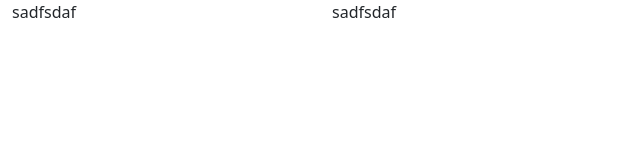
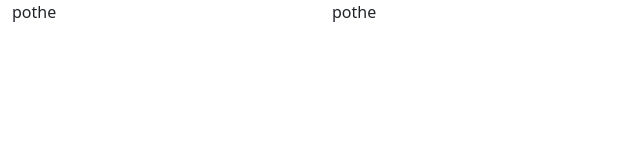
Before and after one commit to Pothe/mern-stack, a React (Create React App) app in the folder voting_app/: page / in a window 1280 px wide. Shown: the top 160 px of the page, without its empty margins (0-640 px from the left). Built offline with nearby package versions, Linux system fonts and the light colour scheme.

Commit message:
fetch data array

```diff
--- a/voting_app/src/Voting/ProductLIst/Products.js
+++ b/voting_app/src/Voting/ProductLIst/Products.js
@@ -9,8 +9,10 @@ class Product extends React.Component{
           <>
       <div className="container-fluid">
          <div className="row">
-            <div className="col-md-3">sadfsdaf</div>
-             <div className="col-md-9">sadfsdaf</div>
+            <div className="col-md-3">
+            {item.name}
+            </div>
+             <div className="col-md-9">{item.name}</div>
          </div>
 
       </div>
--- a/voting_app/src/Voting/voting_list.js
+++ b/voting_app/src/Voting/voting_list.js
@@ -4,16 +4,16 @@ import Product from "./ProductLIst/Products";
 class Voting extends React.Component{
     render(){
 
-        const data ={
+        const data =[{
             name:"pothe",
             sex:"M",
             description:" i am teacher computer at Idea Source School" ,
-        }
+        }]
 
         return(
             <div>
             {/* pass data to child component by props*/}
-                <Product item ={data}  />
+                <Product item ={data[0]}  />
             </div>
         )
     }
```
